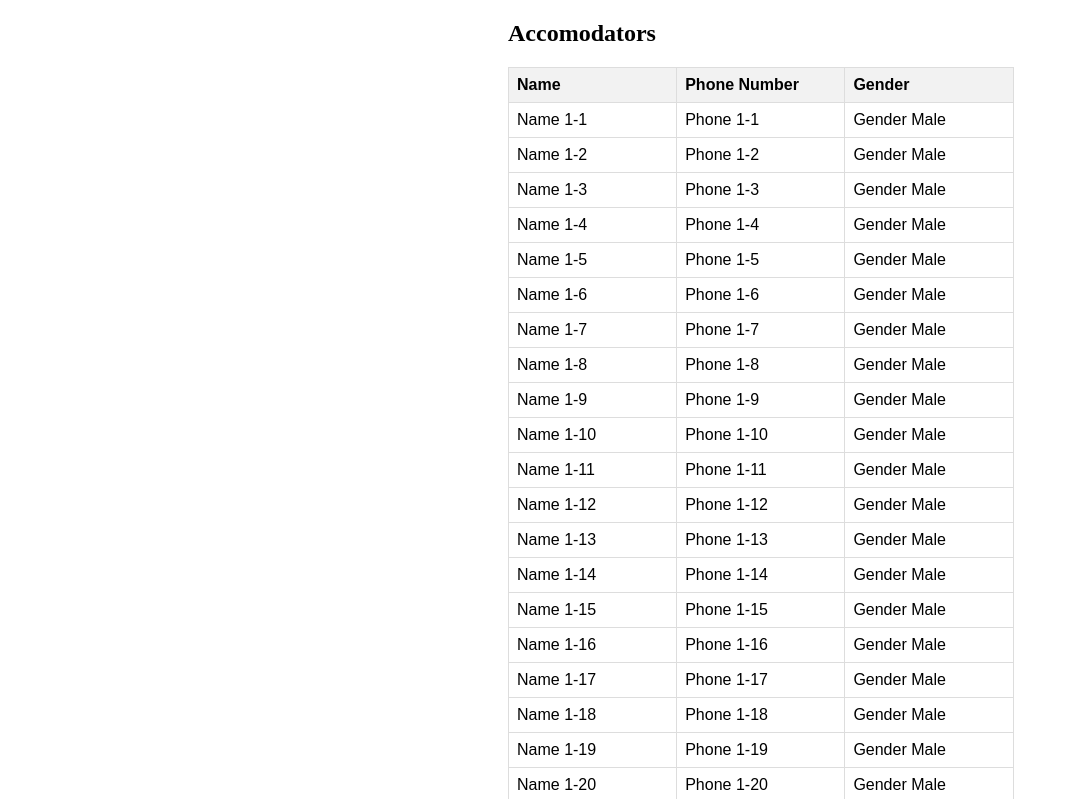
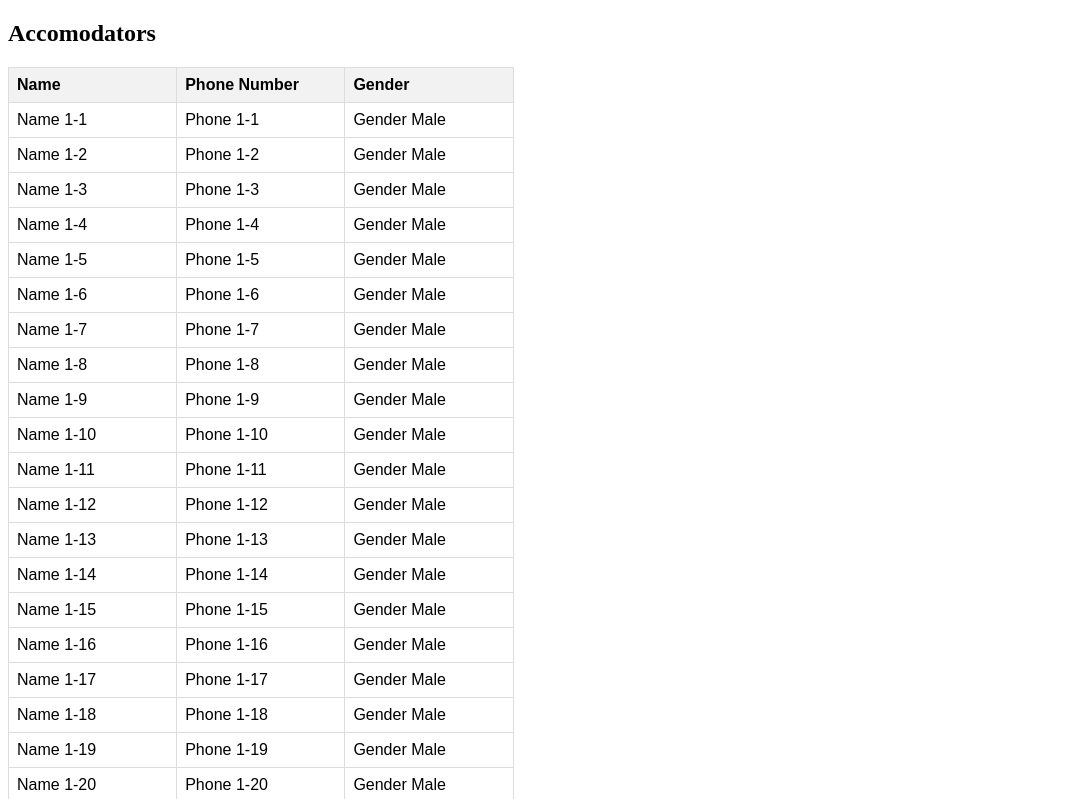
Before and after one commit to davedumto/pair-people-, a plain HTML site: page index.html in a window 1280 px wide. Shown: the top 799 px of the page, without its empty margins (0-1069 px from the left). Drawn offline with Linux system fonts and the light colour scheme.

Commit message:
Update styles.css

```diff
--- a/styles.css
+++ b/styles.css
@@ -3,7 +3,6 @@ table {
   font-family: Arial, sans-serif;
   border-collapse: collapse;
   width: 40%;
-  margin: 20px 200px 0 500px;
   table-layout: fixed;
 }
 
@@ -16,9 +15,7 @@ td, th {
   box-sizing: border-box; /* Ensure padding and border are included in the width */
   word-wrap: break-word;
 }
-h2{
-    margin: 20px 200px 0 500px;
-}
+
 
 th {
   background-color: #f2f2f2;
@@ -31,6 +28,5 @@ th {
 
 button {
   display: block;
-  margin: 100px 100px;
-  margin: 20px 200px 0 800px;
+
 }
```
